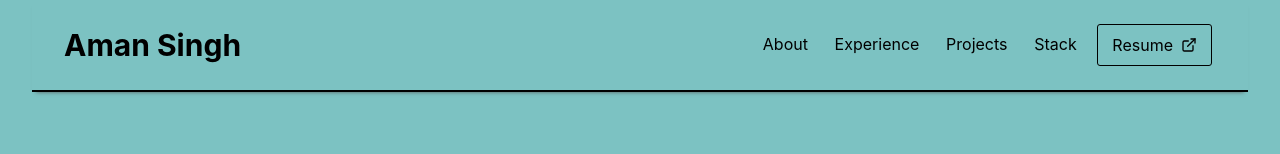
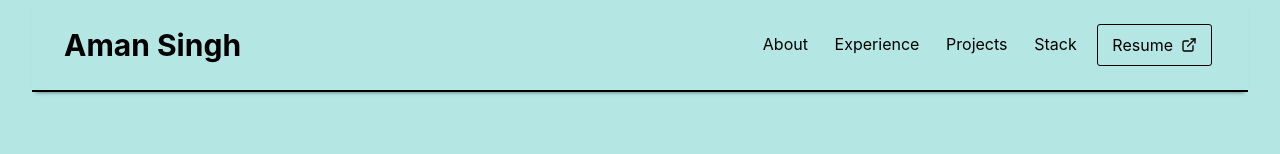
Before and after one commit to amansjot/portfolio, a React (Create React App) app: page / in a window 1280 px wide. Shown: the top 154 px of the page. Built offline with nearby package versions, Linux system fonts and the light colour scheme.

Commit message:
changed navbar color

```diff
--- a/public/index.html
+++ b/public/index.html
@@ -26,7 +26,7 @@
     <title>Aman Singh</title>
 </head>
 
-<body style="background-color: #7cc2c2">
+<body style="background-color: #b4e7e4">
     <noscript>You need to enable JavaScript to run this app.</noscript>
     <div id="root"></div>
     <!--
--- a/src/App.css
+++ b/src/App.css
@@ -1,6 +1,6 @@
 .App {
     text-align: center;
-    background-color: #7cc2c2;
+    background-color: #b4e7e4;
 }
 
 #topName:hover {
--- a/src/App.tsx
+++ b/src/App.tsx
@@ -27,7 +27,7 @@ function App() {
         top="0"
         w="95%"
         mx="2.5%"
-        bg="#7cc2c2"
+        bg="#b4e7e4"
         color="black"
         borderBottom="2px solid black"
         justify="space-between"
```
